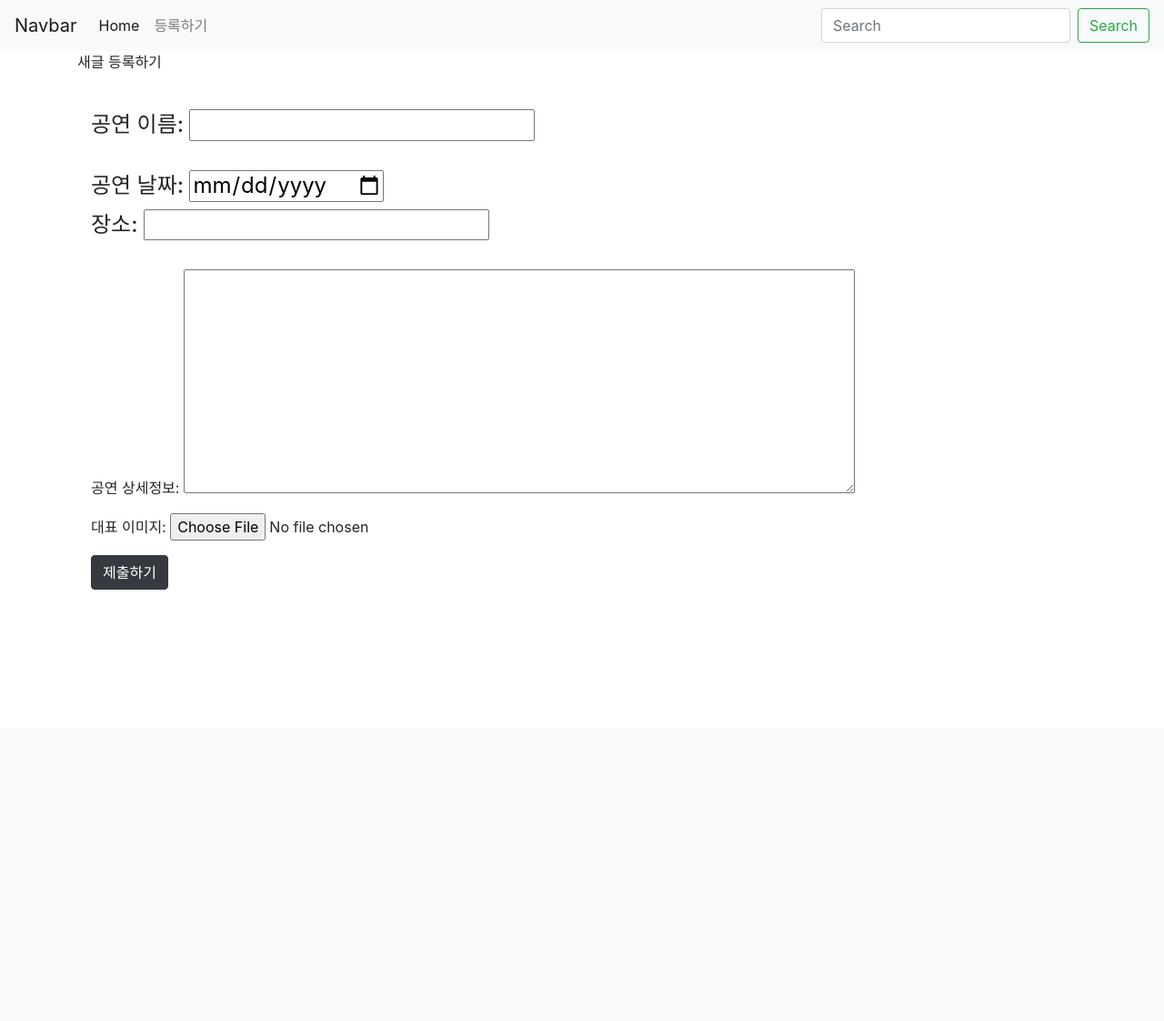
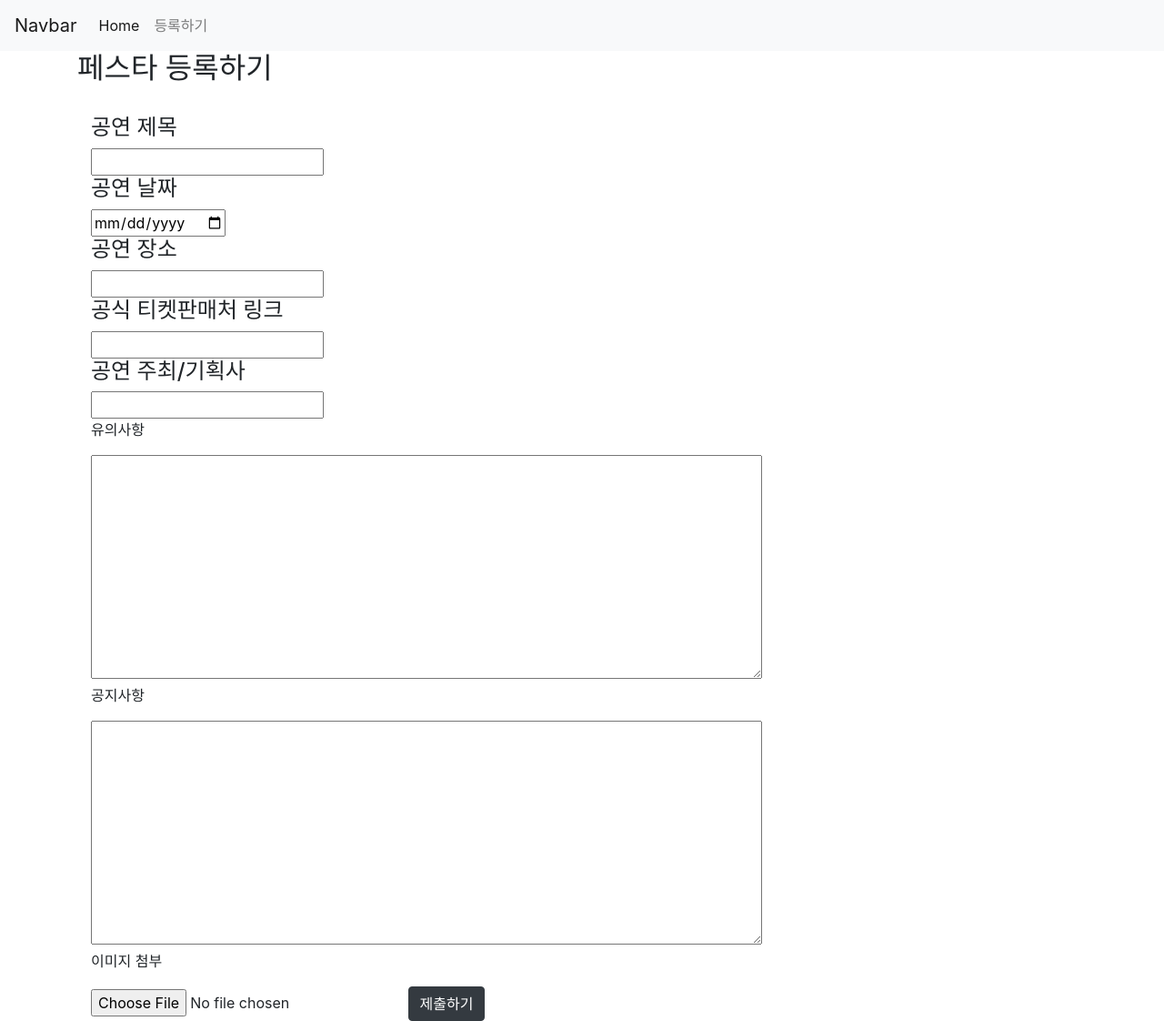
Before and after one commit to 2019-hackerthon/Festagroud, a Django app: page /new/ in a window 1280 px wide. Shown: the whole page at 91% size. Before the commit the page ends 648 px from the top, so only its background shows below. Run offline with Django 3.2, Linux system fonts and the light colour scheme; some libraries are stand-ins or nearby versions.

```diff
--- a/app_festa/templates/festa_home/new.html
+++ b/app_festa/templates/festa_home/new.html
@@ -8,18 +8,29 @@
  -->
  {% block content %}
     <div class="container">
-        <p> 새글 등록하기</p>
+        <h2>페스타 등록하기</h2>
         <br>
         <div class="container">
             <form action="{% url 'create' %}" method="POST" enctype="multipart/form-data">
                 {% csrf_token %}
-                <h4>공연 이름: <input type="text" name="name"></h4>
+                <h4>공연 제목</h4>
+                <input type="text" name="name">
+                <h4>공연 날짜</h4>
+                <input type="date" name="schedule">
+                <h4>공연 장소</h4>
+                <input type="text" name="space">
+                <h4>공식 티켓판매처 링크</h4>
+                <input type="text" name="purchase_link">
+                <h4>공연 주최/기획사</h4>
+                <input type="text" name="host">
+                <!-- <h4>고객 문의처: <input type="text" name="contact"></h4> -->
+                <p>유의사항</p>
+                <textarea name="precautions" cols=70 rows=10></textarea>
+                <p>공지사항</p>
+                <textarea name="notice" cols=70 rows=10></textarea>
                 <br>
-                <h4>공연 날짜: <input type="date" name="schedule"></h4>
-                <h4>장소: <input type="text" name="space"></h4>
-                <br>
-                <p>공연 상세정보: <textarea name="info" cols=70 rows=10></textarea></p>
-                <p>대표 이미지: <input type="file" name="image" vlaue="찾아보기"></p>
+                <p>이미지 첨부</p>
+                <input type="file" name="poster" vlaue="찾아보기">
                 <input class="btn btn-dark" type="submit" value="제출하기">
             </form>
         </div>
--- a/app_festa/views.py
+++ b/app_festa/views.py
@@ -26,7 +26,15 @@ def create(request) :
         #     return redirect('festa_now/' + str(festa.id))
         # else :
         #     return redirect('festa_ready/' + str(festa.id))
-        return redirect('home')
+        return redirect('/basic_info/host_info/')
+
+def host_info(request) :
+    return render(request, 'festa_home/new/02host_info.html')
+
+def detail_info(request) :
+    return render(request, 'festa_home/new/03detail_info.html')
+
+
 def now_detail(request, festa_id) :
     festa_detail = get_object_or_404(Festa, pk = festa_id)
     return render(request, 'festa_now/detail.html', {'festa': festa_detail})
--- a/project_festa/templates/base.html
+++ b/project_festa/templates/base.html
@@ -53,10 +53,11 @@
                     <a class="nav-link disabled" href="#" tabindex="-1" aria-disabled="true">Disabled</a>
                 </li> -->
             </ul>
-            <form class="form-inline my-2 my-lg-0">
+            <!-- <form class="form-inline my-2 my-lg-0">
                 <input class="form-control mr-sm-2" type="search" placeholder="Search" aria-label="Search">
                 <button class="btn btn-outline-success my-2 my-sm-0" type="submit">Search</button>
-            </form>
+            </form> -->
+
         </div>
     </nav>
     <!-- navbar 끝 -->
```
Also changed, not shown: app_festa/models.py (+7 -3 lines), app_festa/templates/festa_home/home.html (+5 -4 lines), app_festa/migrations/0003_auto_20190719_1849.py (added), app_festa/migrations/0004_auto_20190719_1853.py (added), app_festa/templates/festa_home/new/01basic_info.html (added), app_festa/templates/festa_home/new/02host_info.html (added), app_festa/templates/festa_home/new/03detail_info.html (added).
